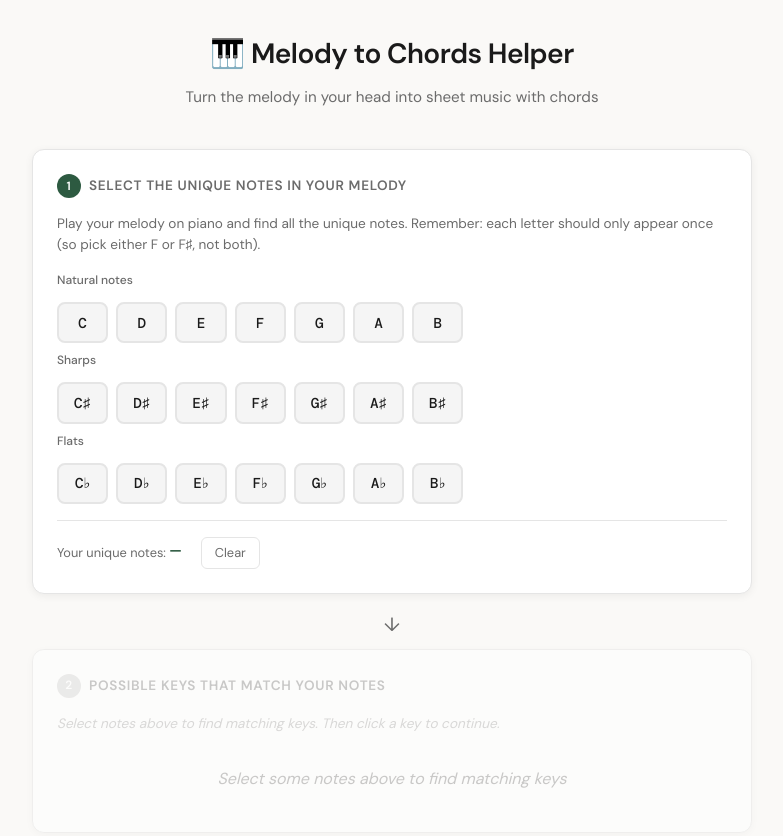
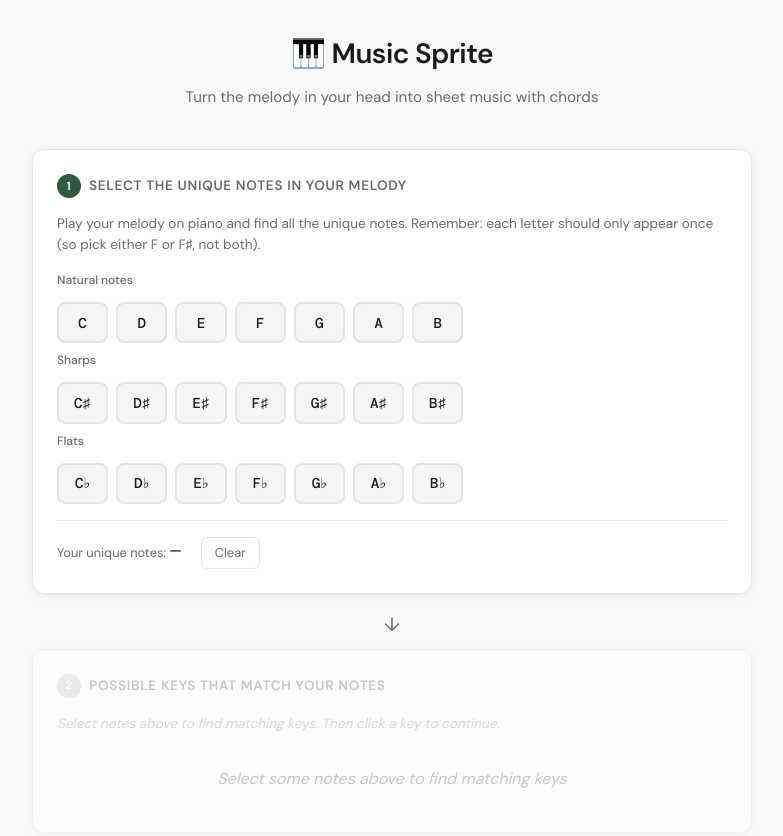
Before and after one commit to portkeys/music-sprite, a plain HTML site: page index.html in a window 1280 px wide. Shown: the top 836 px of the page, without its empty margins (248-1031 px from the left). Drawn offline with nearby package versions, Linux system fonts and the light colour scheme; no server answers.

Commit message:
update readme

```diff
--- a/index.html
+++ b/index.html
@@ -3,7 +3,7 @@
 <head>
     <meta charset="UTF-8">
     <meta name="viewport" content="width=device-width, initial-scale=1.0">
-    <title>Melody to Chords Helper</title>
+    <title>Music Sprite</title>
     <link href="https://fonts.googleapis.com/css2?family=DM+Sans:wght@400;500;600&family=DM+Mono:wght@400;500&display=swap" rel="stylesheet">
     <script src="https://cdnjs.cloudflare.com/ajax/libs/tone/14.8.49/Tone.js"></script>
     <style>
@@ -906,7 +906,7 @@
 <body>
     <div class="container">
         <header>
-            <h1>🎹 Melody to Chords Helper</h1>
+            <h1>🎹 Music Sprite</h1>
             <p class="subtitle">Turn the melody in your head into sheet music with chords</p>
         </header>
 
```
Also changed, not shown: 1 other file.
